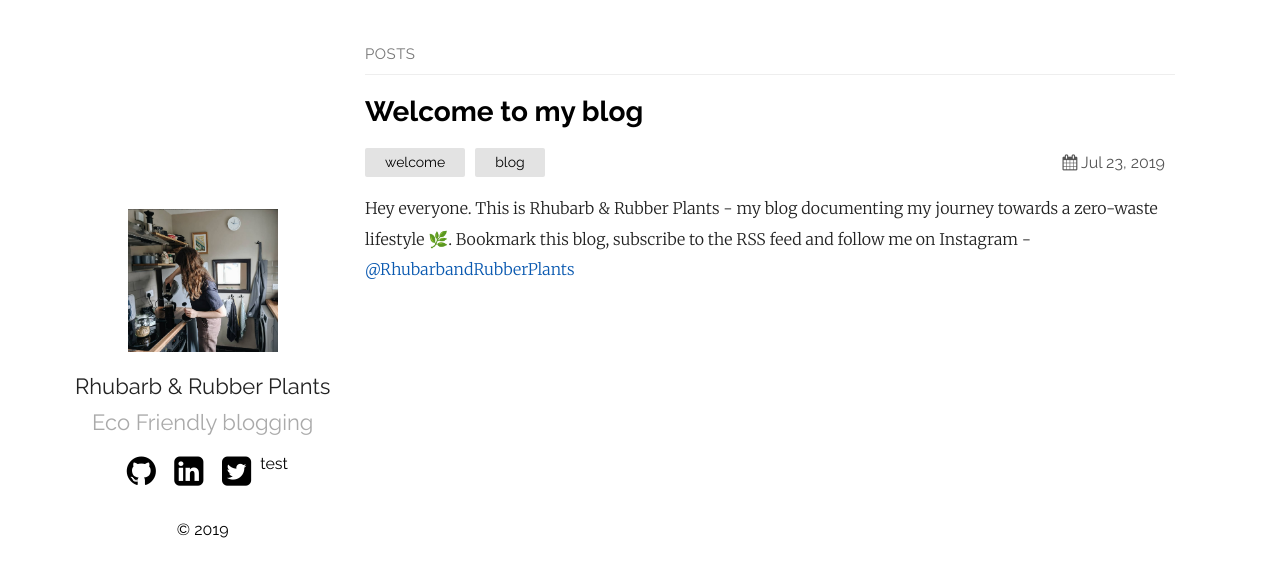
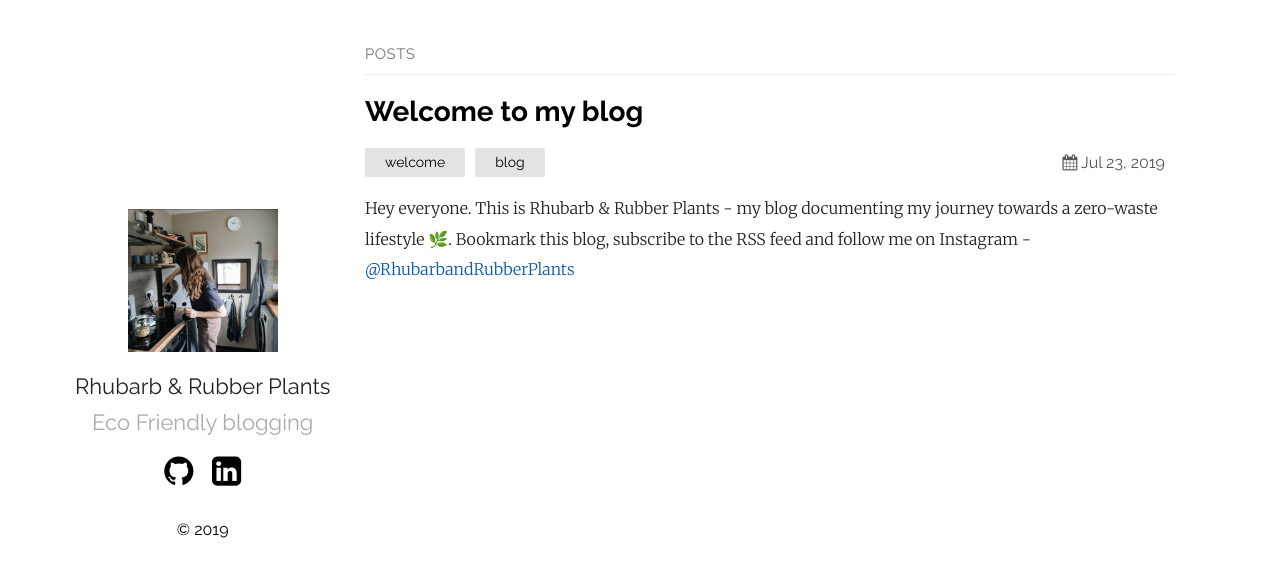
Before and after one commit to rhubarbandrubberplants/rhubarbandrubberplants.github.io, a Jekyll site: the page built from index.md, in a window 1280 px wide. Shown: the top 577 px of the page. Built offline with Jekyll 4.4.1, drawn with Linux system fonts in a browser that asks for light colours.

Commit message:
instagram links

```diff
--- a/_layouts/default.html
+++ b/_layouts/default.html
@@ -10,10 +10,10 @@
 			<h2>{{ site.plainwhite.name }}</h2>
 			<p class="tagline">{{ site.plainwhite.tagline }}</p>
 			<ul class="social">
-				test
+
 				<a href="https://github.com/{{ site.plainwhite.social_links.github }}"><li><i class="icon-github-circled"></i></li></a>
 				<a href="https://www.linkedin.com/{{ site.plainwhite.social_links.linkedIn }}"><li><i class="icon-linkedin-squared"></i></li></a>
-				<a href="https://instagram.com/{{ site.plainwhite.social_links.instagram }}"><li><i class="icon-twitter-squared"></i></li></a>
+				<a href="https://instagram.com/rhubarbandrubberplants"><li><i class="icon-instagram-squared"></i></li></a>
 			</ul>
 			<p>&copy; 2019</p>
 		</section>
```
